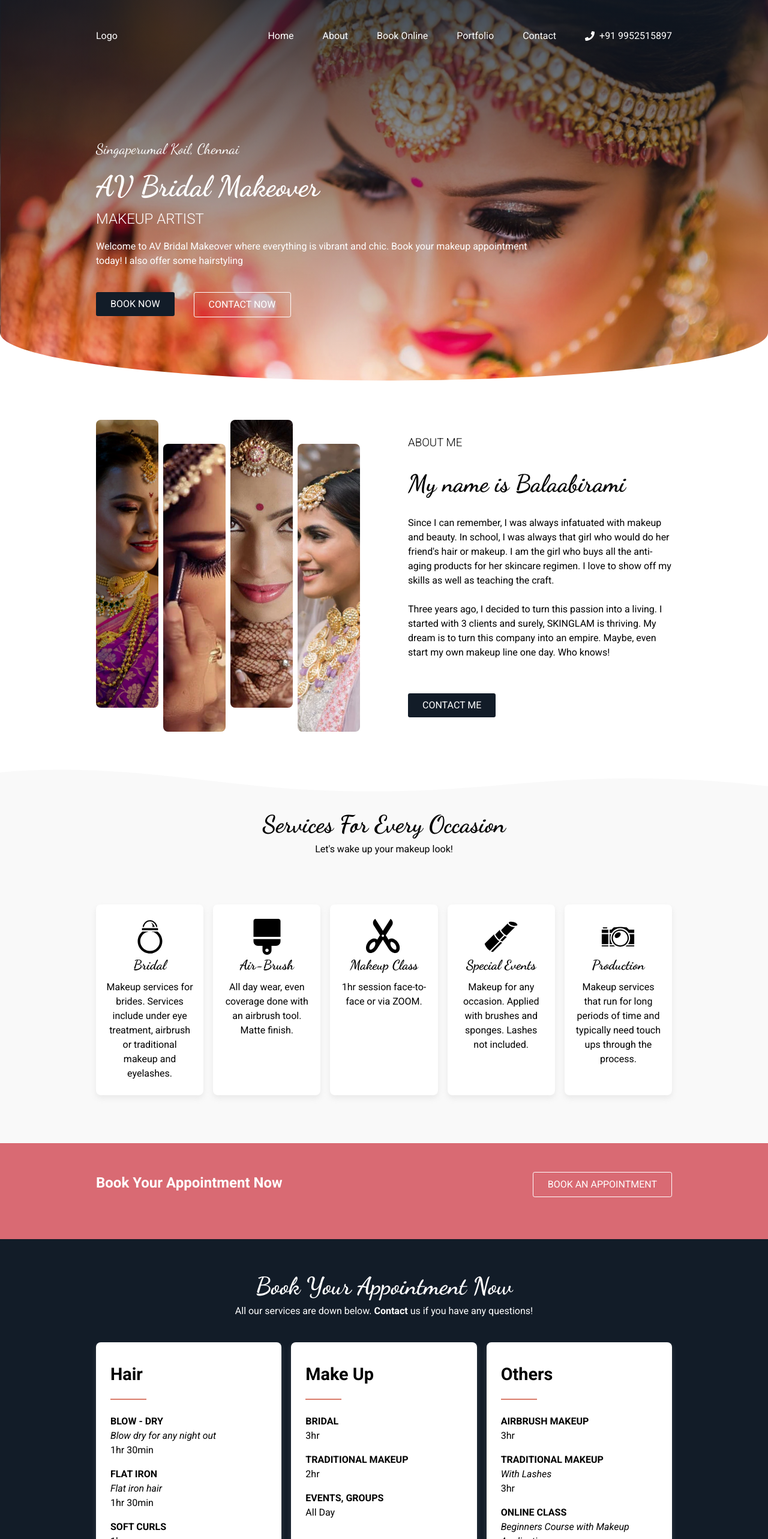
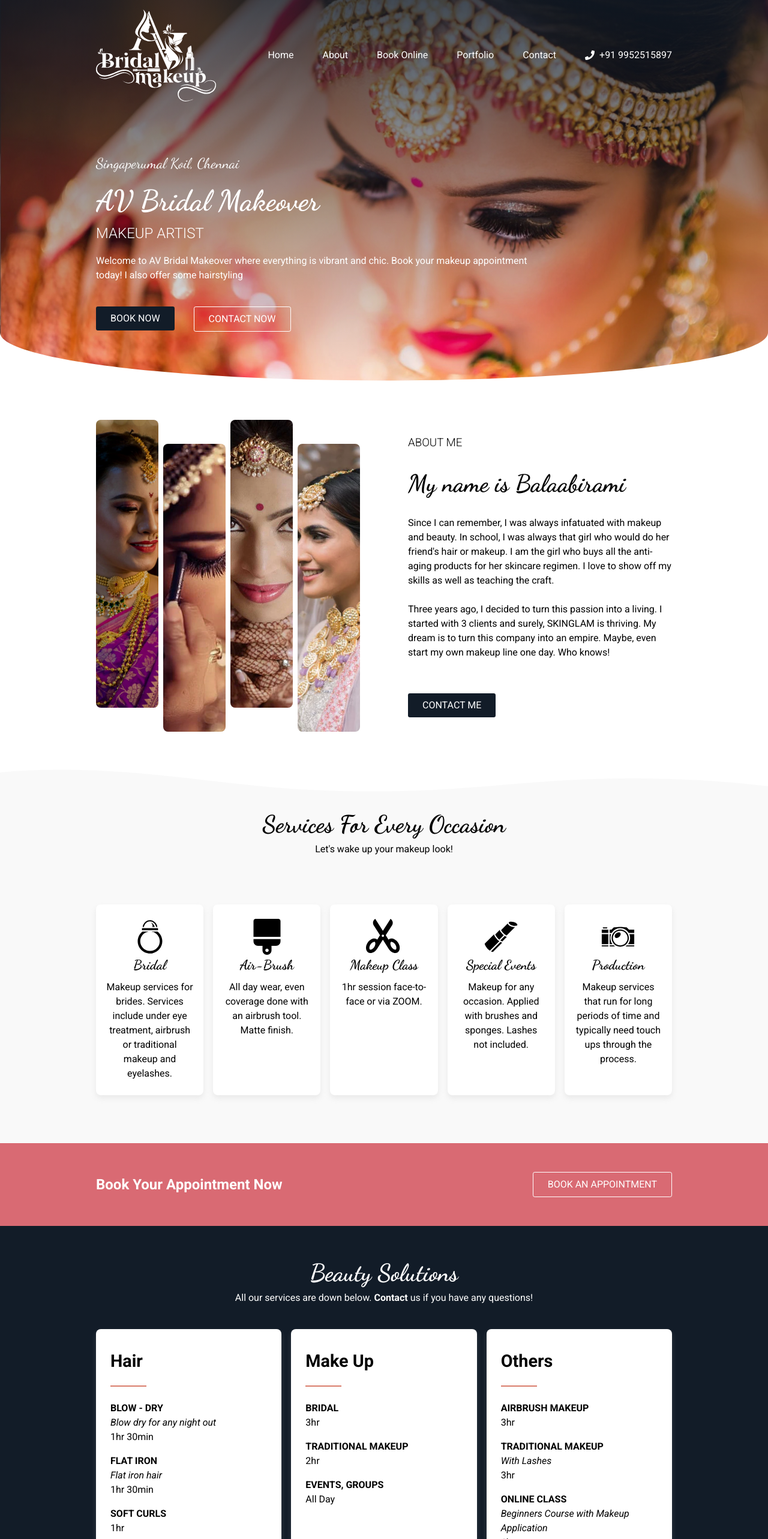
Before and after one commit to reactivicky/abi-parlour, a React (Vite) app: page / in a window 1280 px wide. Shown: the top 2566 px of the page at 60% size. Built offline with nearby package versions, Linux system fonts and the light colour scheme.

Commit message:
updated logo

```diff
--- a/index.html
+++ b/index.html
@@ -13,7 +13,7 @@
     })(window, document, 'script', 'dataLayer', 'GTM-KNHVN2QR');</script>
   <!-- End Google Tag Manager -->
   <meta charset="UTF-8" />
-  <link rel="icon" type="image/svg+xml" href="/vite.svg" />
+  <link rel="icon" type="image/svg+xml" href="/favicon.svg" />
   <meta name="viewport" content="width=device-width, initial-scale=1.0" />
   <link rel="preconnect" href="https://fonts.googleapis.com">
   <link rel="preconnect" href="https://fonts.gstatic.com" crossorigin>
--- a/src/components/BeautySolutions/index.jsx
+++ b/src/components/BeautySolutions/index.jsx
@@ -13,7 +13,7 @@ const BeautySolutions = () => {
   return (
     <Container>
       <TextContainer className="clr_white">
-        <SectionHeading  className="dancing-script-bold">Book Your Appointment Now</SectionHeading>
+        <SectionHeading  className="dancing-script-bold">Beauty Solutions</SectionHeading>
         <p>
           All our services are down below. <b>Contact</b> us if you have any questions!
         </p>
--- a/src/components/BeautySolutions/style.js
+++ b/src/components/BeautySolutions/style.js
@@ -42,9 +42,6 @@ export const Container = styled.div`
 export const TextContainer = styled.div`
   text-align: center;
   margin: 0 0 5rem;
-  @media (max-width: 1200px) {
-    margin: 3rem 0 2rem;
-  }
 `;
 
 export const SectionHeading = styled.h3`
--- a/src/components/BookAppointment/style.js
+++ b/src/components/BookAppointment/style.js
@@ -1,13 +1,13 @@
 import styled from "@emotion/styled";
 
 export const Container = styled.div`
-  height: 20vh;
   background: #d96a73;
-  padding: 3rem 10rem 0;
+  padding: 3rem 10rem 3rem;
   display: flex;
   justify-content: space-between;
+  align-items: center;
   @media (max-width: 1074px) {
-    padding: 3rem 2rem 0;
+    padding: 3rem 2rem 3rem;
   }
 
   @media (max-width: 680px) {
--- a/src/components/Navbar/index.jsx
+++ b/src/components/Navbar/index.jsx
@@ -1,10 +1,11 @@
-import { List, Nav } from "./style";
+import { List, Nav, LogoContainer } from "./style";
 import { FaPhone } from "react-icons/fa";
+import Logo from "../../assets/logo.svg";
 
 const Navbar = () => {
   return (
     <Nav>
-      <div>Logo</div>
+      <LogoContainer><img src={Logo} /></LogoContainer>
       <List>
         <li>Home</li>
         <li>About</li>
--- a/src/components/Navbar/style.js
+++ b/src/components/Navbar/style.js
@@ -4,7 +4,16 @@ export const Nav = styled.nav`
   display: flex;
   justify-content: space-between;
   align-items: center;
-  padding: 3rem 0 3rem;
+  padding: 1rem 0 0;
+`;
+
+export const LogoContainer = styled.div`
+  height: 100%;
+  width: 200px;
+
+  @media (max-width: 1074px) {
+    width: 100px;
+  }
 `;
 
 export const List = styled.ul`
--- a/src/components/ReviewUs/index.jsx
+++ b/src/components/ReviewUs/index.jsx
@@ -30,7 +30,7 @@ const ReviewUs = () => {
         the best! Highly recommended!
       </Review>
       <p className="roboto-bold">
-        <i>Debbit T Brewton</i>
+        <i>Bala Saraswathi</i>
       </p>
     </Container>
   );
--- a/src/components/ReviewUs/style.js
+++ b/src/components/ReviewUs/style.js
@@ -1,8 +1,8 @@
 import styled from "@emotion/styled";
+import Bride3 from "../../assets/bride3.webp";
 
 export const Container = styled.div`
-  height: 50vh;
-  padding: 3rem 10rem 0;
+  padding: 1.5rem 10rem 3rem;
   display: flex;
   flex-direction: column;
   align-items: center;
@@ -28,7 +28,7 @@ export const Btn = styled.button`
   width: 35px;
   border: 1px solid #d97c6b;
   background-color: transparent;
-  border-radius: 40%;
+  border-radius: 50%;
   cursor: pointer;
   display: grid;
   place-items: center;
@@ -40,6 +40,9 @@ export const ReviewImage = styled.div`
   border: 1px solid #d97c6b;
   border-radius: 50%;
   margin-bottom: 1rem;
+  background-image: url(${Bride3});
+  background-size: cover;
+  background-position: center;
 `;
 
 export const Review = styled.p`
```
Also changed, not shown: public/favicon.svg (added), src/assets/logo.svg (added).
